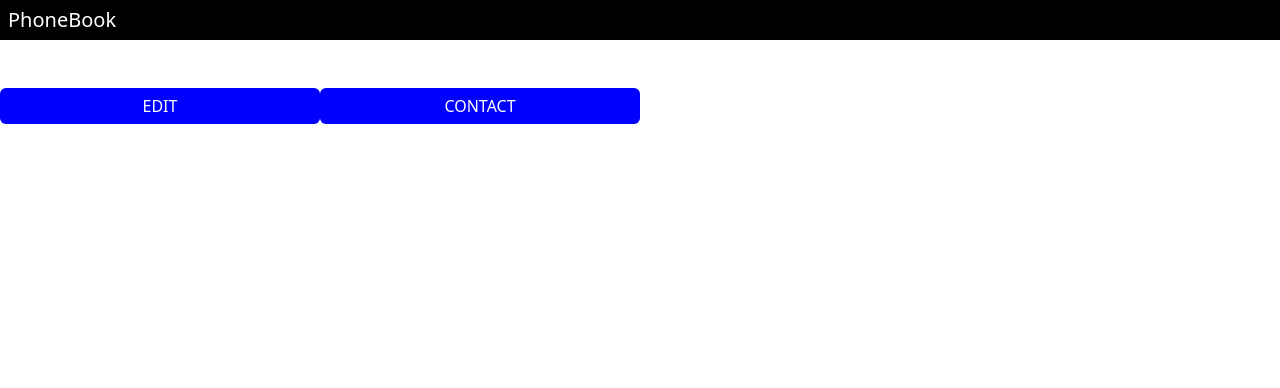
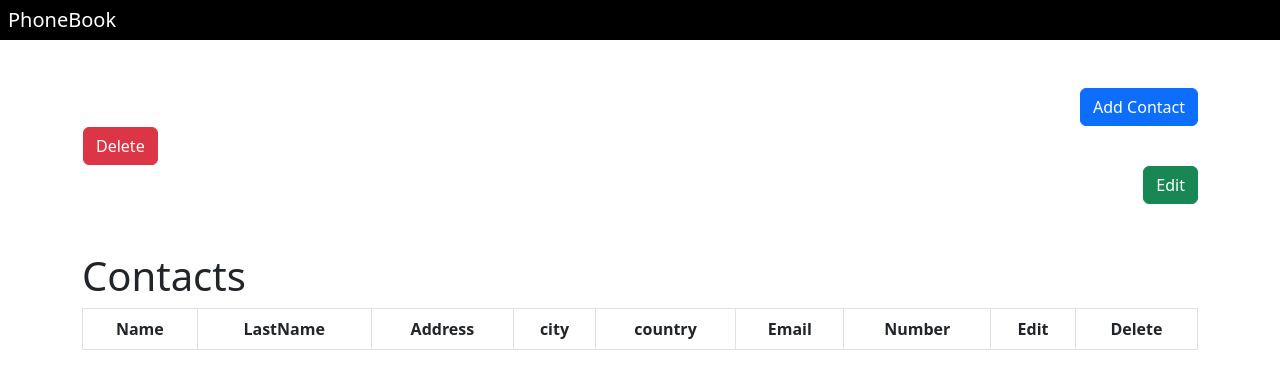
Before and after one commit to kaltrimkodraliu/contact-app, a React (Create React App) app: page / in a window 1280 px wide. Shown: the top 388 px of the page. Built offline with nearby package versions, Linux system fonts and the light colour scheme.

Commit message:
feat: added attributes contact on home page

```diff
--- a/src/pages/Home.tsx
+++ b/src/pages/Home.tsx
@@ -1,19 +1,53 @@
-import { useNavigate } from "react-router-dom";
+import { Link, useNavigate } from "react-router-dom";
 import Navbar from "../components/Navbar";
-import GeneralButton from "../uikit/buttons/GeneralButton";
+
 
 
 const Home = () => {
-const navigate = useNavigate()
   return (
-  <div>
-      <Navbar text="PhoneBook"></Navbar>
+   <div>
+    <Navbar text="PhoneBook"></Navbar>
+    <div className="container">
+    <div className="row">
+      <div className="col-md-12 my-5 text-end">
+        <Link to="/contact-add" className="btn btn-primary">
+          Add Contact
+        </Link>
+        <td>
+        <Link
+          to={`/edit/`}
+          className="btn btn-small btn-danger"> Delete
+          </Link>
+          </td>
+          <Link
+          to={`/edit/`}
+          className="btn btn-small btn-success"> Edit
+        </Link>
+      </div>
+      <div className="col-md-12 mx-auto">
+        <h1>Contacts</h1>
+        <table className="table table-bordered table-striped">
+          <thead className=" text-center">
+            <tr>
+              <th scope="col">Name</th>
+              <th scope="col">LastName</th>
+              <th scope="col">Address</th>
+              <th scope="col">city</th>
+              <th scope="col">country</th>
+              <th scope="col">Email</th>
+              <th scope="col">Number</th>
+              <th scope="col">Edit</th>
+              <th scope="col">Delete</th>
+            </tr>
+          </thead>
+          <tbody className="text-center">
+          </tbody>
+        </table>
+      </div>
+    </div>
+  </div>
+  </div>
 
-    <div className="d-flex align-items-center w-50 mt-5 ">
-      <GeneralButton onClick={() => navigate('/edit')} text="EDIT"></GeneralButton>
-      <GeneralButton onClick={() => navigate('/contact-add')} text="CONTACT"></GeneralButton>
-    </div>
-    </div>
   );
 };
 
```
